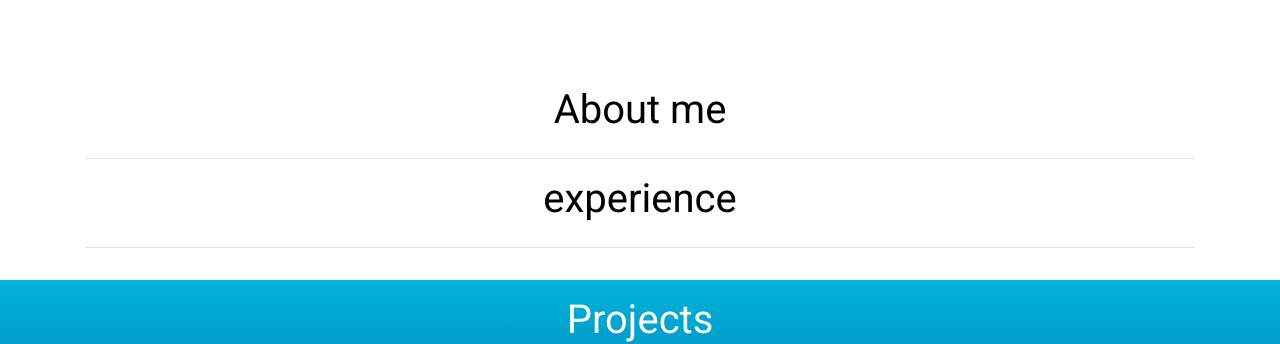
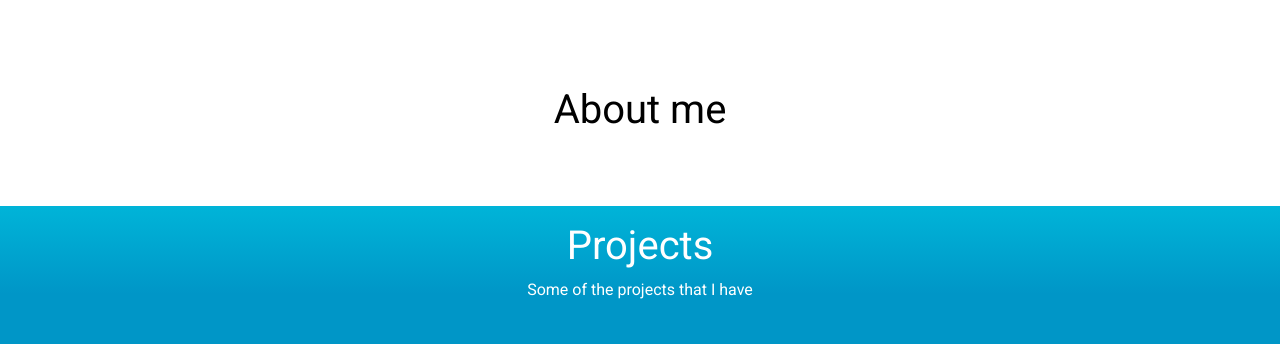
Before and after one commit to DonovanCosta/vue-portfolio-site, a Vue app: page / in a window 1280 px wide. Shown: the part 786-1130 px from the top of the page. Built offline with nearby package versions, Linux system fonts and the light colour scheme; no server answers.

Commit message:
- Updated About me component - Added conditional to experience section - Increased about section bottom margin

```diff
--- a/src/components/About.vue
+++ b/src/components/About.vue
@@ -1,5 +1,5 @@
 <template>
-    <div id="about" class="about">
+    <div id="about" class="about mb-5">
         <b-container>
             <b-row justify align-v="center" align-h="center" >
                 <b-col cols="12" class="about_text">
@@ -7,14 +7,12 @@
                     <div class="lead" v-html="about_me"></div>
                 </b-col>
             </b-row>
-             <hr>
-            <b-row>
+            <b-row v-if="experience">
                 <b-col cols="12" class="experiences">
                     <h1>experience</h1>
                     <div v-html="experience"></div>
                 </b-col>
             </b-row>
-            <hr>
         </b-container>
     </div>
 </template>
```
